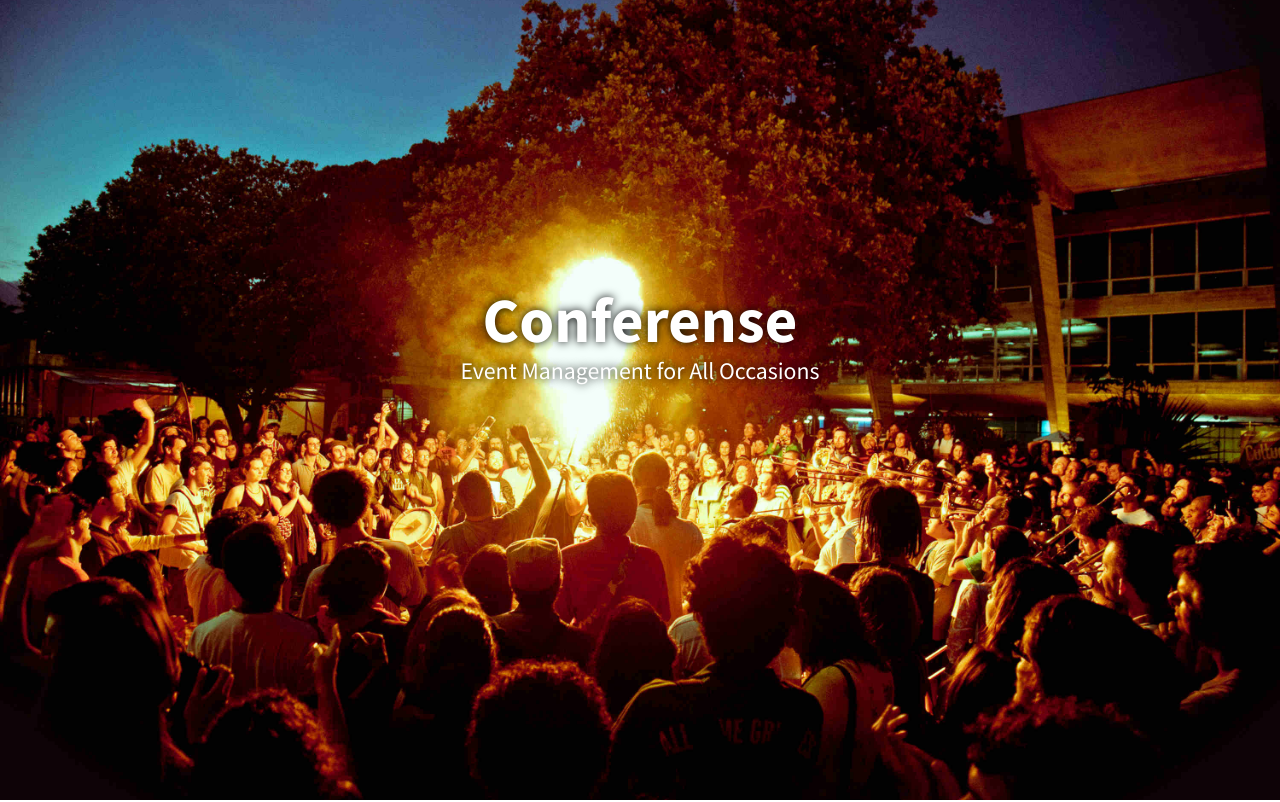
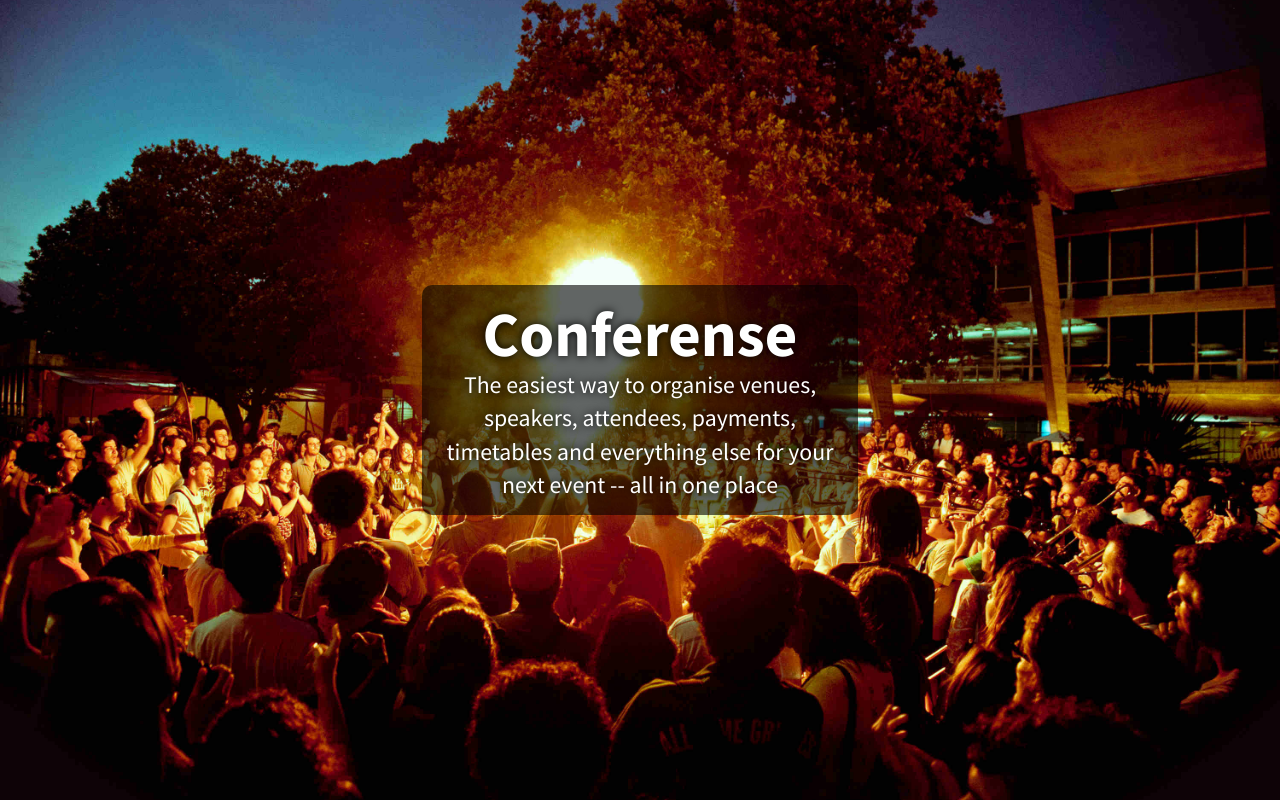
Before and after one commit to Conferense/conferense.github.io, a plain HTML site: page index.html in a window 1280 px wide. Shown: the top 802 px of the page. Drawn offline with Linux system fonts and the light colour scheme.

Commit message:
Updated slogan

```diff
--- a/index.html
+++ b/index.html
@@ -4,7 +4,7 @@
     <meta charset="utf-8">
     <meta http-equiv="X-UA-Compatible" content="IE=edge">
     <meta name="viewport" content="width=device-width, initial-scale=1">
-    <meta name="description" content="A Holistic Approach to Event Management">
+    <meta name="description" content="The easiest way to organise venues, speakers, attendees, payments, timetables and everything else for your next event -- all in one place">
     <meta name="author" content="">
     <title>Conferense - A Holistic Approach to Event Management</title>
     <link href="/css/bootstrap.min.css" rel="stylesheet">
@@ -15,12 +15,26 @@
         <script src="https://oss.maxcdn.com/libs/html5shiv/3.7.0/html5shiv.js"></script>
         <script src="https://oss.maxcdn.com/libs/respond.js/1.4.2/respond.min.js"></script>
     <![endif]-->
+    <style>
+        .header .content {
+            background-color: rgba(0, 0, 0, 0.6);
+            border-radius: 10px;
+            padding: 1em 0;
+        }
+        .header .content .lead {
+            margin: 0 1em;
+        }
+    </style>
 </head>
 <body>
     <header id="top" class="header">
         <div class="text-vertical-center">
-            <h1>Conferense</h1>
-            <p class="lead">Event Management for All Occasions</p>
+            <div class="row">
+                <div class="col-md-4 col-md-offset-4 text-center content">
+                    <h1>Conferense</h1>
+                    <p class="lead">The easiest way to organise venues, speakers, attendees, payments, timetables and everything else for your next event -- all in one place</p>
+                </div>
+            </div>
         </div>
     </header>
     <footer>
```
